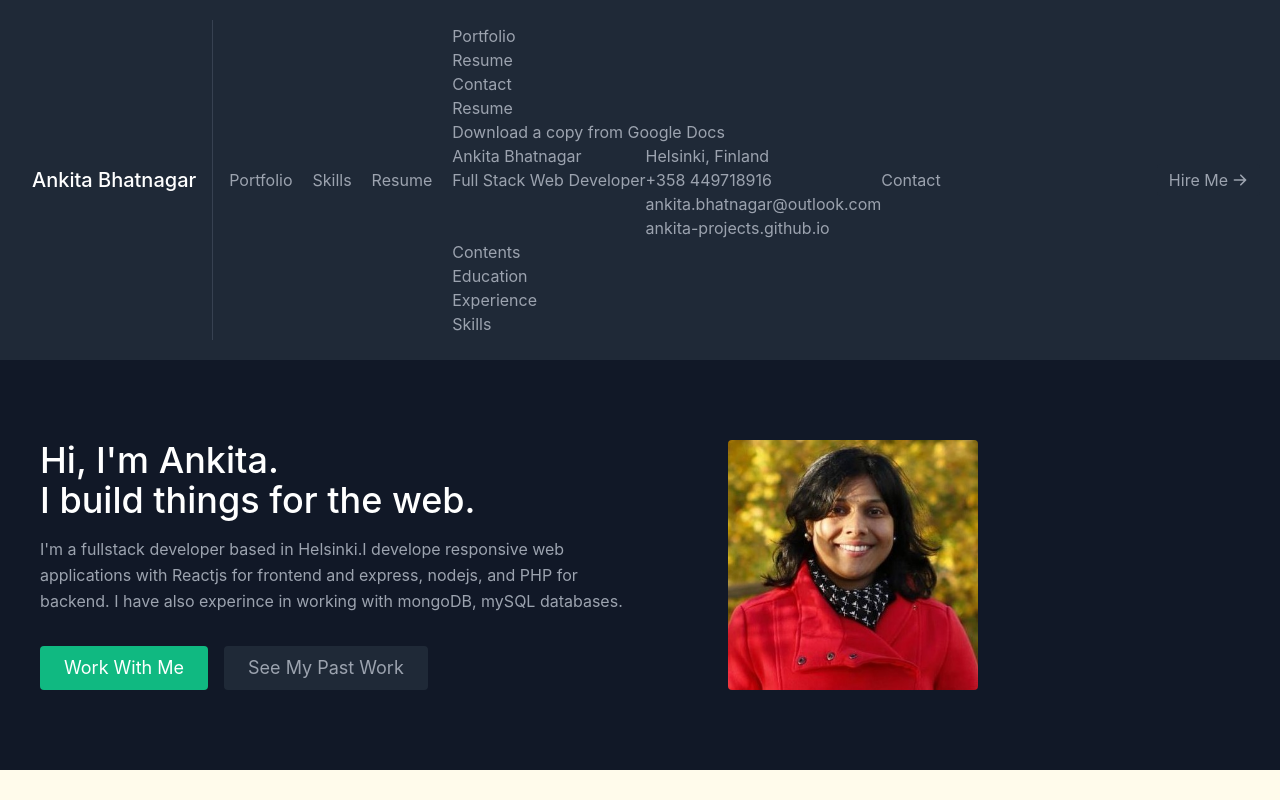
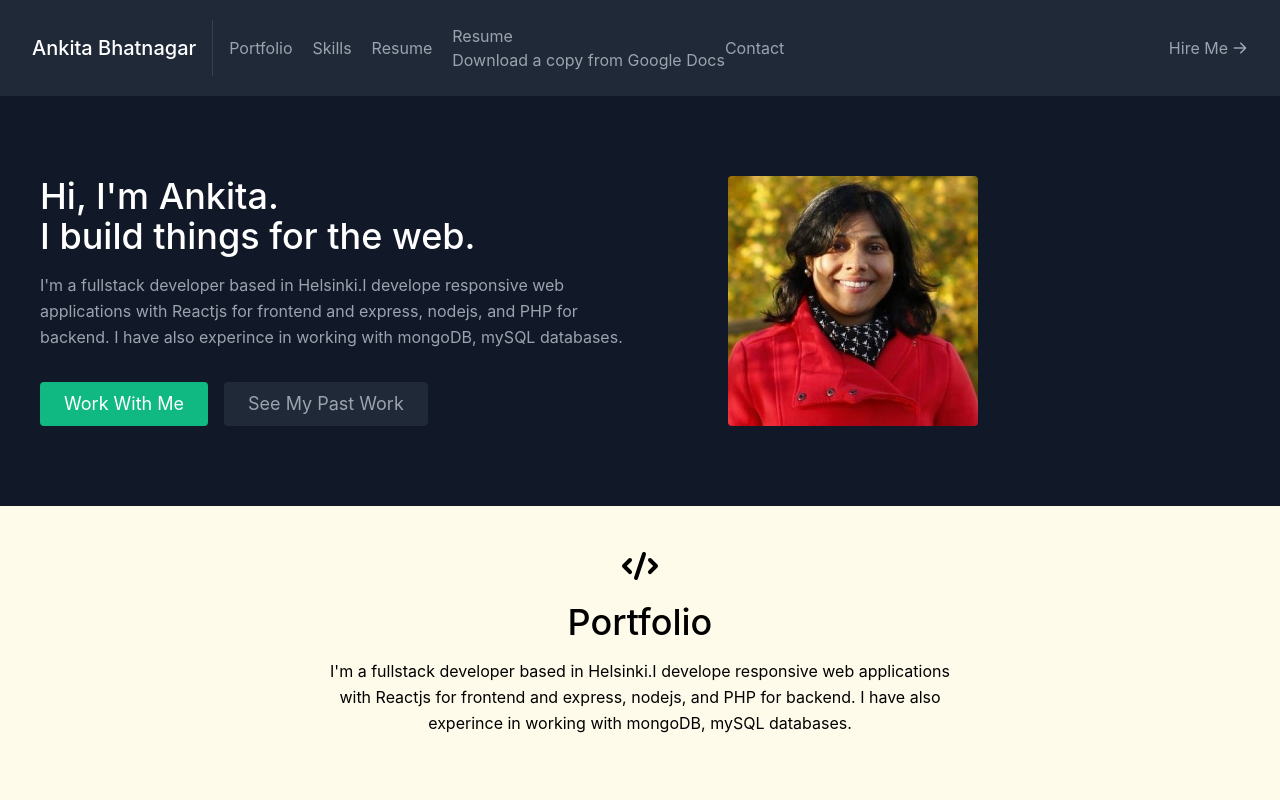
Before and after one commit to ankita-projects/reactprojectportfolio-, a React (Create React App) app: page /resume in a window 1280 px wide. Shown: the top 800 px of the page. Built offline with nearby package versions, Linux system fonts and the light colour scheme.

Commit message:
updating resume section

```diff
--- a/src/Components/Contact.js
+++ b/src/Components/Contact.js
@@ -39,8 +39,8 @@ function Contact() {
             style={{ filter: "opacity(0.7)" }}
             src="https://www.google.com/maps/embed/v1/place?q=14+karakallio+espoo&key=AIzaSyBFw0Qbyq9zTFTd-tUY6dZWTgaQzuU17R8"
           />
-          <div className="bg-gray-900 relative flex flex-wrap py-6 rounded shadow-md">
-            <div className="lg:w-1/2 px-6">
+          <div className="bg-gray-900 relative flex flex-wrap py-9 rounded shadow-md">
+            <div className="lg:w-1/2 px-8">
               <h2 className="title-font font-semibold text-white tracking-widest text-xs">
                 ADDRESS
               </h2>
--- a/src/Components/Resume.js
+++ b/src/Components/Resume.js
@@ -3,57 +3,8 @@ import React from "react";
 function Resume() {
   return (
     <div className ="page-wrap">
-      <header className="flex">
-				<nav aria-label="website" className="site-nav flex">
-
-					<ul>
-						<li><a href="/portfolio" className="nav-link">Portfolio</a></li>
-						<li>
-							<p><span className="visually-hidden"></span>Resume</p>
-						</li>
-						<li><a href="#contact" className="nav-link">Contact</a></li>
-					</ul>
-				</nav>
-
-			</header>
-      <main>
-      <section className="resume">
-        <h1 className="heading-1">Resume</h1>
-        <a className="link" href="https://docs.google.com/document/d/1bGUew759nO1Lal1_hKLt6LBa3rYodvisNIqNp-Pjs3A/edit#heading=h.ymi089liagec">
-          Download a copy from Google Docs
-        </a>
-        <div class="flex flex-wrap-center">
-          <div>
-            <h2 className="heading-2">Ankita Bhatnagar</h2>
-            <p>Full Stack Web Developer </p>
-          </div>
-          <div class="resume-contact">
-            <ul>
-              <li>Helsinki, Finland</li>
-              <li>+358 449718916</li>
-              <li>
-                <a className="link" href="mailto:ankita.bhatnagar@outlook.com">
-                  ankita.bhatnagar@outlook.com
-                </a>
-              </li>
-              <li>
-                <a className="link" href="https://ankita-projects.github.io/">ankita-projects.github.io</a>
-              </li>
-            </ul>
-          </div>
-        </div>
-        <h3>Contents</h3>
-        <nav aria-label="content">
-						<ul class="table-of-contents">
-							<li><a href="#education" class="nav-link">Education</a></li>
-							<li>
-								<a href="#experience" class="nav-link">Experience</a>
-							</li>
-							<li><a href="#skills" class="nav-link">Skills</a></li>
-						</ul>
-					</nav>
-      </section>
-      </main>
+     <h1>Resume</h1>
+     <a href="https://docs.google.com/document/d/1FDVH_4BRTEWnmCwYpzUDtB1_q0nOVdNdJMHP-rrP4Jc/edit?usp=sharing">Download a copy from Google Docs</a>
     </div>
   );
 }
--- a/src/data.js
+++ b/src/data.js
@@ -33,7 +33,7 @@ const projects = [
       "Created my own portfolio project with Reactjs, learned a few tricks along the way about what to do and what not to do for a pixel perfect UI. ",
     image: "./images/Capture.JPG",
     link: " #",
-    github: "https://github.com/ankita-projects/ankita-projects.github.io/tree/master/Pokedex",
+    github: "https://github.com/ankita-projects/reactprojectportfolio-",
   },
 ];
 
```
